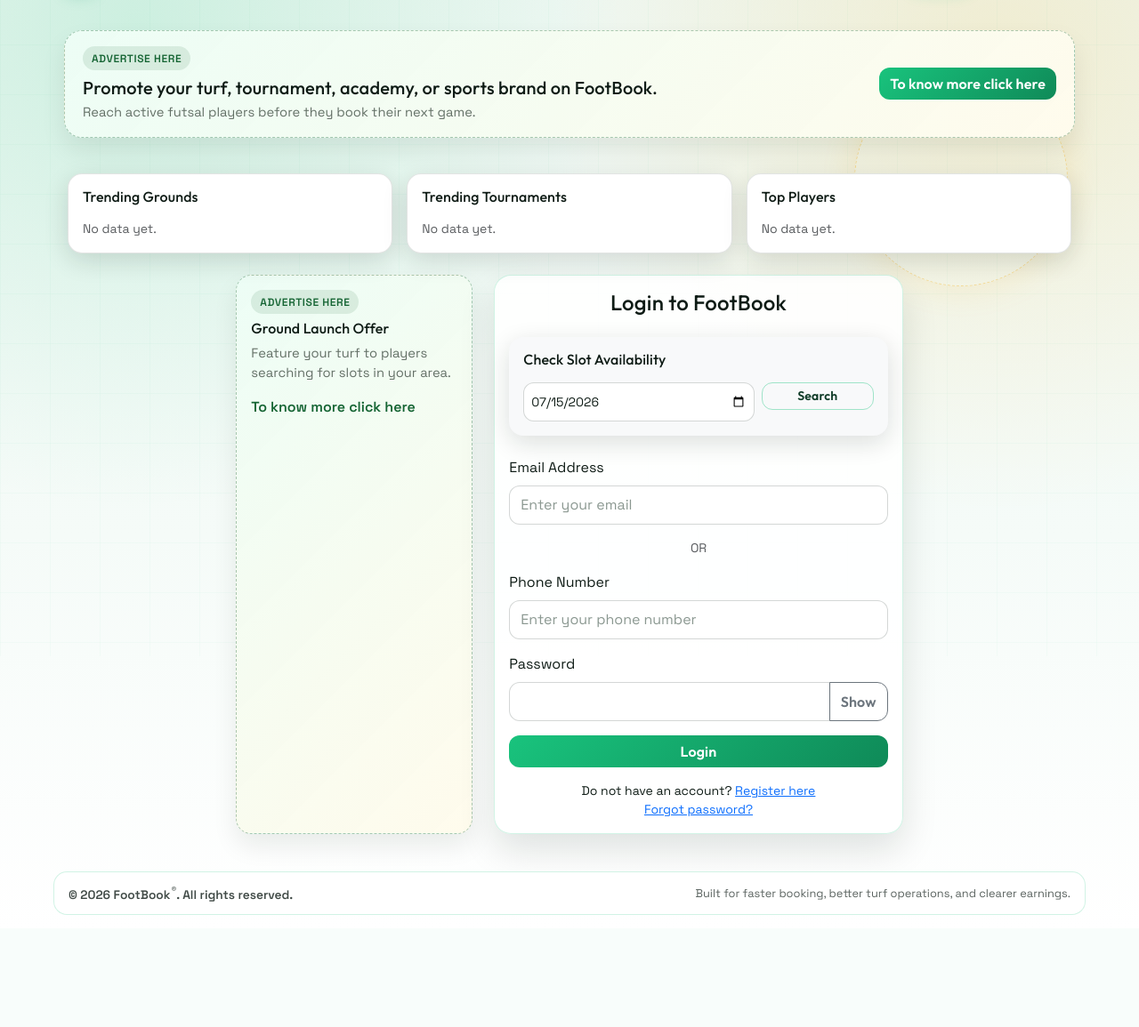
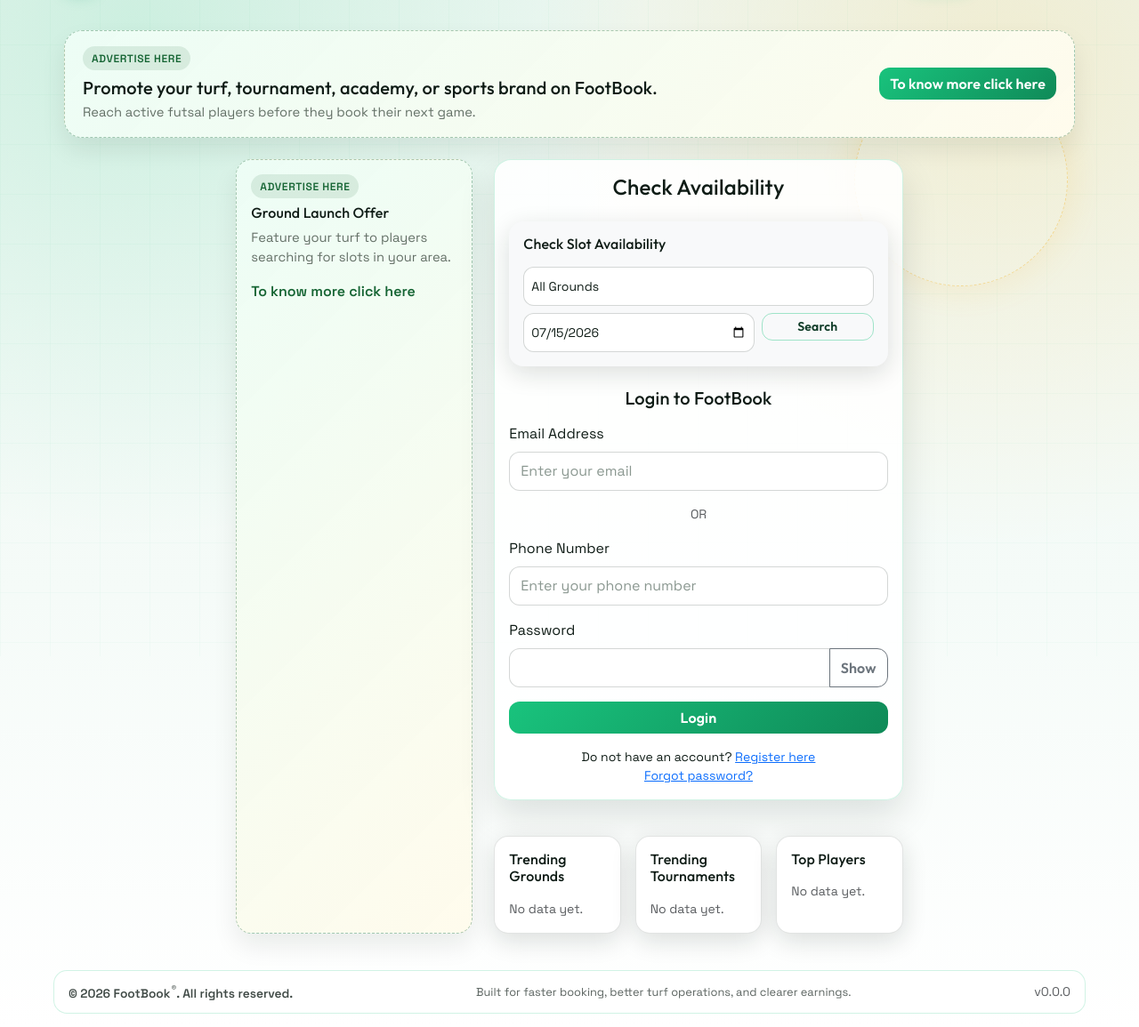
Before and after one commit to adonisrodrigues1999/futsal-booking, a Django app: page /accounts/login/ in a window 1280 px wide. Shown: the part 62-1217 px from the top of the page at 89% size. Before the commit the page ends 1091 px from the top, so only its background shows below. Run offline with Django 4.2, Linux system fonts and the light colour scheme; data that the repository does not hold is empty.

Commit message:
Reorganize login page: move trending sections to bottom, limit to 3 rows, add ground selection, improve layout

```diff
--- a/bookings/urls.py
+++ b/bookings/urls.py
@@ -10,6 +10,7 @@ urlpatterns = [
     path('grounds/<int:ground_id>/', views.ground_slots),
     path('grounds/<int:ground_id>/slot-status/', views.ground_slots_status, name='ground_slots_status'),
     path('grounds/<int:ground_id>/image/', views.ground_image, name='ground_image'),
+    path('api/grounds/', views.get_active_grounds, name='get_active_grounds'),
     path('slots/search/', views.search_public_slots, name='search_public_slots'),
     path('tournaments/', views.tournament_list, name='tournament_list'),
     path('tournaments/<int:tournament_id>/register/', views.register_tournament, name='register_tournament'),
--- a/bookings/views.py
+++ b/bookings/views.py
@@ -710,6 +710,21 @@ def book_slot(request, slot_id):
     return redirect(f'/grounds/{slot.ground.id}/?date={slot.date}')
 
 
+def get_active_grounds(request):
+    """
+    Public API endpoint to get list of all active grounds.
+    Used to populate ground selection dropdown on login page.
+    """
+    if request.method != 'GET':
+        return JsonResponse({'success': False, 'error': 'Method not allowed'}, status=405)
+
+    grounds = Ground.objects.filter(is_active=True).order_by('name').values('id', 'name', 'location')
+    return JsonResponse({
+        'success': True,
+        'grounds': list(grounds)
+    })
+
+
 def search_public_slots(request):
     """
     Public API endpoint to search for available slots without authentication.
@@ -717,14 +732,15 @@ def search_public_slots(request):
 
     Query params:
     - date: YYYY-MM-DD format
-    - location: location string (optional, for filtering)
-
-    Returns JSON with available slots across active grounds.
+    - ground_id: optional ground UUID to filter results to single ground
+
+    Returns JSON with available slots across active grounds (or single ground if specified).
     """
     if request.method != 'GET':
         return JsonResponse({'success': False, 'error': 'Method not allowed'}, status=405)
 
     date_str = request.GET.get('date', '')
+    ground_id = request.GET.get('ground_id', '')
     try:
         search_date = timezone.datetime.strptime(date_str, '%Y-%m-%d').date()
     except (ValueError, TypeError):
@@ -739,8 +755,11 @@ def search_public_slots(request):
     if (search_date - today).days > 60:
         return JsonResponse({'success': False, 'error': 'Search limited to next 60 days'}, status=400)
 
-    # Get all active grounds
-    grounds = Ground.objects.filter(is_active=True).order_by('name')
+    # Get active grounds (filtered by ground_id if provided)
+    grounds_qs = Ground.objects.filter(is_active=True).order_by('name')
+    if ground_id:
+        grounds_qs = grounds_qs.filter(id=ground_id)
+    grounds = list(grounds_qs)
 
     now_dt = timezone.localtime(timezone.now())
     results = []
--- /dev/null
+++ b/config/context_processors.py
@@ -0,0 +1,19 @@
+import os
+from django.conf import settings
+
+
+def version_context(request):
+    """Add app version to template context."""
+    version_file = os.path.join(settings.BASE_DIR, 'VERSION')
+    version = '0.0.0'
+
+    try:
+        if os.path.exists(version_file):
+            with open(version_file, 'r') as f:
+                version = f.read().strip()
+    except Exception:
+        pass
+
+    return {
+        'APP_VERSION': version
+    }
--- a/config/settings.py
+++ b/config/settings.py
@@ -122,6 +122,7 @@ TEMPLATES = [
                 "django.template.context_processors.request",
                 "django.contrib.auth.context_processors.auth",
                 "django.contrib.messages.context_processors.messages",
+                "config.context_processors.version_context",
             ],
         },
     },
--- a/templates/accounts/login.html
+++ b/templates/accounts/login.html
@@ -23,7 +23,7 @@
 
   <div class="col-md-7 col-lg-5 order-1 order-lg-2">
     <div class="page-shell">
-      <h4 class="text-center mb-4">Login to FootBook</h4>
+      <h4 class="text-center mb-4">Check Availability</h4>
 
       {% if messages %}
         {% for message in messages %}
@@ -37,6 +37,11 @@
       <!-- Slot Search Section -->
       <div class="card border-0 bg-light mb-4 p-3">
         <h6 class="mb-3">Check Slot Availability</h6>
+        <div class="mb-2">
+          <select id="search-ground" class="form-select form-select-sm">
+            <option value="">All Grounds</option>
+          </select>
+        </div>
         <div class="row g-2">
           <div class="col-8">
             <input type="date" id="search-date" class="form-control form-control-sm" min="{% now 'Y-m-d' %}">
@@ -48,7 +53,7 @@
         <div id="search-results" class="mt-3" style="display:none;">
           <div id="results-list" class="small" style="max-height: 250px; overflow-y: auto;"></div>
           <div class="mt-2 text-center">
-            <a href="#login-section" class="btn btn-sm btn-success">Login to Book</a>
+            <a href="#login-section" class="btn btn-sm btn-success">View All Available</a>
           </div>
         </div>
         <div id="search-loading" class="text-center text-muted small mt-2" style="display:none;">
@@ -58,6 +63,7 @@
       </div>
 
       <!-- Login Form Section -->
+      <h5 class="text-center mb-3 mt-4">Login to FootBook</h5>
       <div id="login-section">
 
       {% if show_register_prompt %}
@@ -112,15 +118,15 @@
         <p class="mb-0">Do not have an account? <a href="{% url 'register' %}">Register here</a></p>
         <p class="mb-0"><a href="{% url 'password_reset' %}">Forgot password?</a></p>
       </div>
-    </div>
   </div>
 </div>
 
+<!-- Trending Data Section -->
 <div class="row g-3 mt-4">
   <div class="col-md-4">
     <div class="card p-3 h-100">
       <h6 class="mb-3">Trending Grounds</h6>
-      {% for row in public_top_grounds %}
+      {% for row in public_top_grounds|slice:":3" %}
         <div class="d-flex justify-content-between border-bottom py-2">
           <span>{{ row.slot__ground__name }}</span><strong>{{ row.bookings_count }}</strong>
         </div>
@@ -132,7 +138,7 @@
   <div class="col-md-4">
     <div class="card p-3 h-100">
       <h6 class="mb-3">Trending Tournaments</h6>
-      {% for row in public_top_tournaments %}
+      {% for row in public_top_tournaments|slice:":3" %}
         <div class="d-flex justify-content-between border-bottom py-2">
           <span>{{ row.tournament__title }}</span><strong>{{ row.registrations_count }}</strong>
         </div>
@@ -144,7 +150,7 @@
   <div class="col-md-4">
     <div class="card p-3 h-100">
       <h6 class="mb-3">Top Players</h6>
-      {% for player in public_top_players %}
+      {% for player in public_top_players|slice:":3" %}
         <div class="d-flex justify-content-between border-bottom py-2">
           <span>{{ player.name }}</span><strong>{{ player.total_bookings }}</strong>
         </div>
@@ -205,6 +211,7 @@
   // Slot Search functionality
   (function() {
     const searchDateInput = document.getElementById('search-date');
+    const searchGroundSelect = document.getElementById('search-ground');
     const searchBtn = document.getElementById('search-btn');
     const resultsList = document.getElementById('results-list');
     const searchResults = document.getElementById('search-results');
@@ -212,6 +219,21 @@
     const searchError = document.getElementById('search-error');
 
     if (!searchBtn) return;
+
+    // Fetch and populate ground options
+    fetch('/api/grounds/')
+      .then(response => response.json())
+      .then(data => {
+        if (data.success && data.grounds && Array.isArray(data.grounds)) {
+          data.grounds.forEach(ground => {
+            const option = document.createElement('option');
+            option.value = ground.id;
+            option.textContent = ground.name;
+            searchGroundSelect.appendChild(option);
+          });
+        }
+      })
+      .catch(error => console.error('Error loading grounds:', error));
 
     // Set default date to today
     const today = new Date();
@@ -222,6 +244,7 @@
 
     searchBtn.addEventListener('click', function() {
       const selectedDate = searchDateInput.value;
+      const selectedGround = searchGroundSelect.value;
       if (!selectedDate) {
         showError('Please select a date');
         return;
@@ -231,7 +254,11 @@
       searchResults.style.display = 'none';
       searchError.style.display = 'none';
 
-      fetch(`/slots/search/?date=${selectedDate}`)
+      let searchUrl = `/slots/search/?date=${selectedDate}`;
+      if (selectedGround) {
+        searchUrl += `&ground_id=${selectedGround}`;
+      }
+      fetch(searchUrl)
         .then(response => response.json())
         .then(data => {
           searchLoading.style.display = 'none';
--- a/templates/base/base.html
+++ b/templates/base/base.html
@@ -79,6 +79,7 @@
   <div class="container d-flex flex-column flex-md-row justify-content-between align-items-center gap-2">
     <div class="footer-copy">© {% now "Y" %} FootBook<span class="footer-reg">®</span>. All rights reserved.</div>
     <div class="footer-note">Built for faster booking, better turf operations, and clearer earnings.</div>
+    <div class="footer-version text-muted small">v{{ APP_VERSION }}</div>
   </div>
 </footer>
 
```
Also changed, not shown: 1 other file.
